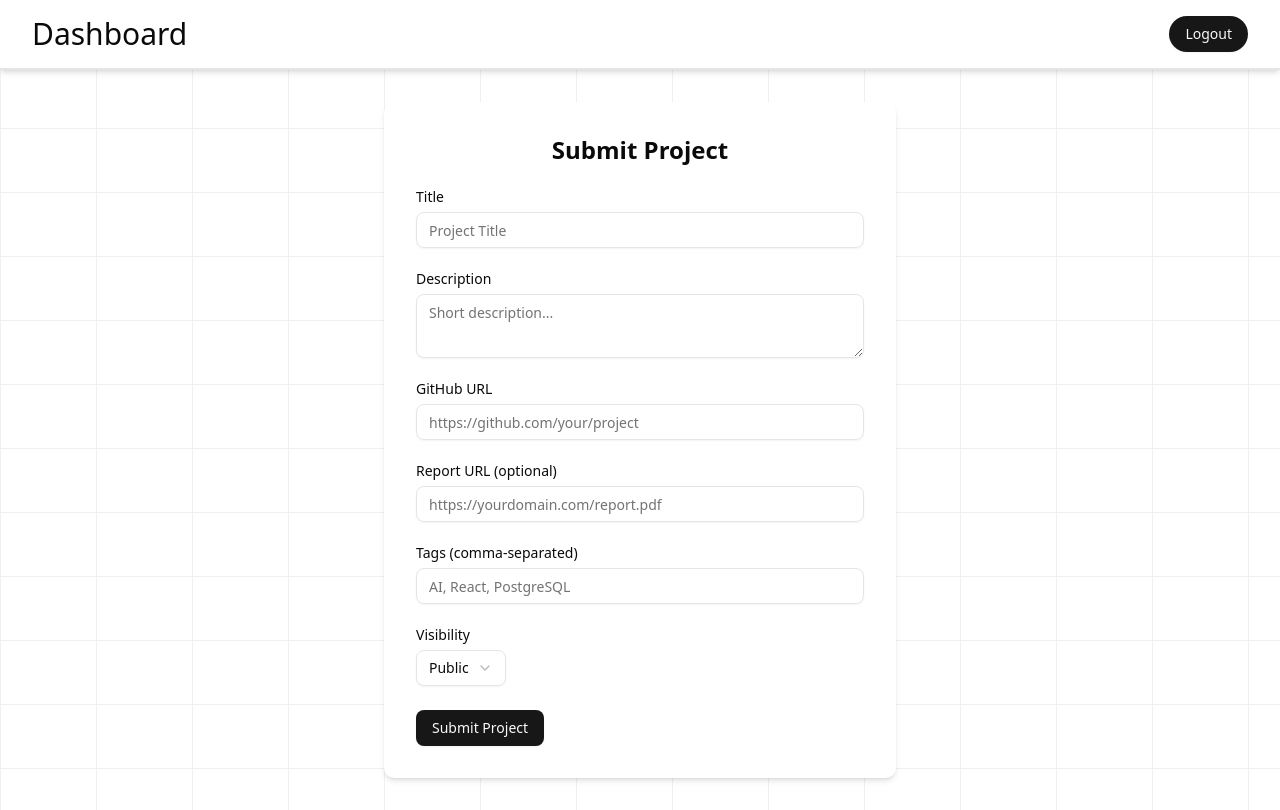
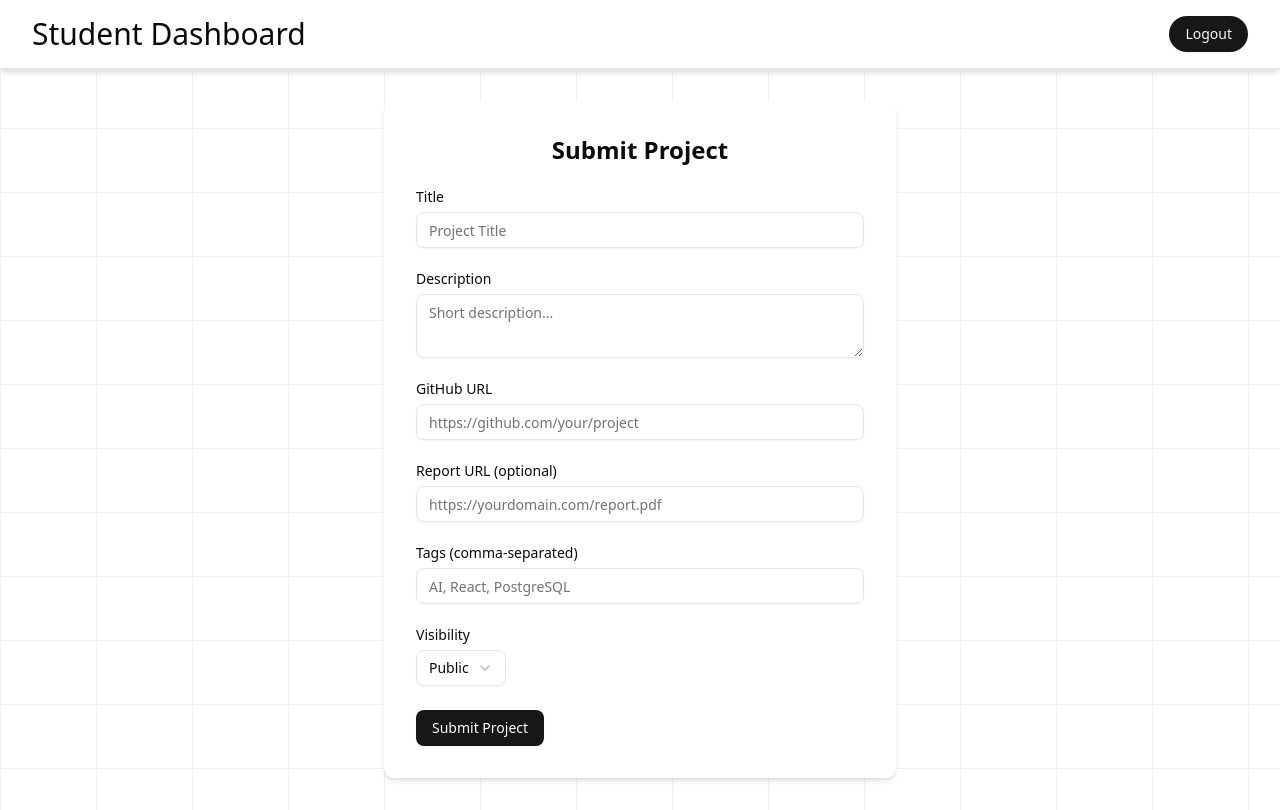
Before and after one commit to Shashank1394/peer_rev, a Next.js app: page /dashboard in a window 1280 px wide. Built offline with nearby package versions, Linux system fonts and the light colour scheme; no server answers.

Commit message:
feat: refactor dashboard and faculty pages to use Navbar component; implement logout functionality

```diff
--- /dev/null
+++ b/actions/logout.ts
@@ -0,0 +1,7 @@
+"use server";
+
+import { signOut } from "@/auth";
+
+export async function logout() {
+  await signOut({ redirectTo: "/auth/login" });
+}
--- a/app/dashboard/page.tsx
+++ b/app/dashboard/page.tsx
@@ -1,37 +1,13 @@
-import { auth, signOut } from "@/auth";
+import { auth } from "@/auth";
 import ProjectForm from "@/components/dashboard/ProjectForm";
-import { Button } from "@/components/ui/button";
-import Link from "next/link";
+import Navbar from "@/components/navbar";
 
 const Dashboard = async () => {
   const session = await auth();
-
   return (
     <main className="min-h-screen sticky">
-      {/* Navbar */}
-      <nav className="flex justify-between sticky py-4 px-8 border-e-black border-b-2 shadow-md bg-white">
-        <Link href="/dashboard">
-          <h1 className="text-3xl">Dashboard</h1>
-        </Link>
-        <div className="flex gap-4">
-          <p className="text-2xl">{session?.user?.name}</p>
-          <form
-            action={async () => {
-              "use server";
-              await signOut({ redirectTo: "/auth/login" });
-            }}
-          >
-            <Button type="submit" className="rounded-full">
-              Logout
-            </Button>
-          </form>
-        </div>
-      </nav>
-
-      {/* Main Content */}
-      <div className="flex justify-center items-center p-8">
-        <ProjectForm />
-      </div>
+      <Navbar userName={session?.user?.name} />
+      <ProjectForm />
     </main>
   );
 };
--- a/app/faculty/page.tsx
+++ b/app/faculty/page.tsx
@@ -1,4 +1,12 @@
-const FacultyPage = () => {
-  return <div>FacultyPage</div>;
+import { auth } from "@/auth";
+import Navbar from "@/components/navbar";
+
+const FacultyPage = async () => {
+  const session = await auth();
+  return (
+    <main>
+      <Navbar userName={session?.user?.name} />
+    </main>
+  );
 };
 export default FacultyPage;
--- a/components/dashboard/ProjectForm.tsx
+++ b/components/dashboard/ProjectForm.tsx
@@ -57,7 +57,7 @@ export default function ProjectForm() {
   }
 
   return (
-    <div className="bg-white shadow-md rounded-lg p-8 w-lg mx-auto">
+    <div className="bg-white shadow-md rounded-lg w-lg mx-auto flex justify-center items-center p-8 m-8">
       <Form {...form}>
         <form
           onSubmit={form.handleSubmit(onSubmit)}
--- /dev/null
+++ b/components/navbar.tsx
@@ -0,0 +1,35 @@
+"use client";
+
+import Link from "next/link";
+import { Button } from "./ui/button";
+import { usePathname } from "next/navigation";
+import { logout } from "@/actions/logout";
+
+interface NavbarProps {
+  userName?: string;
+}
+
+const Navbar = ({ userName }: NavbarProps) => {
+  const pathname = usePathname();
+  const isDashboard = pathname === "/dashboard";
+
+  return (
+    <nav className="flex justify-between sticky py-4 px-8 border-e-black border-b-2 shadow-md bg-white">
+      <Link href={isDashboard ? "/dashboard" : "/faculty"}>
+        <h1 className="text-3xl">
+          {isDashboard ? "Student Dashboard" : "Faculty Dashboard"}
+        </h1>
+      </Link>
+      <div className="flex gap-4">
+        <p className="text-2xl">{userName}</p>
+        <form action={logout}>
+          <Button type="submit" className="rounded-full">
+            Logout
+          </Button>
+        </form>
+      </div>
+    </nav>
+  );
+};
+
+export default Navbar;
```
